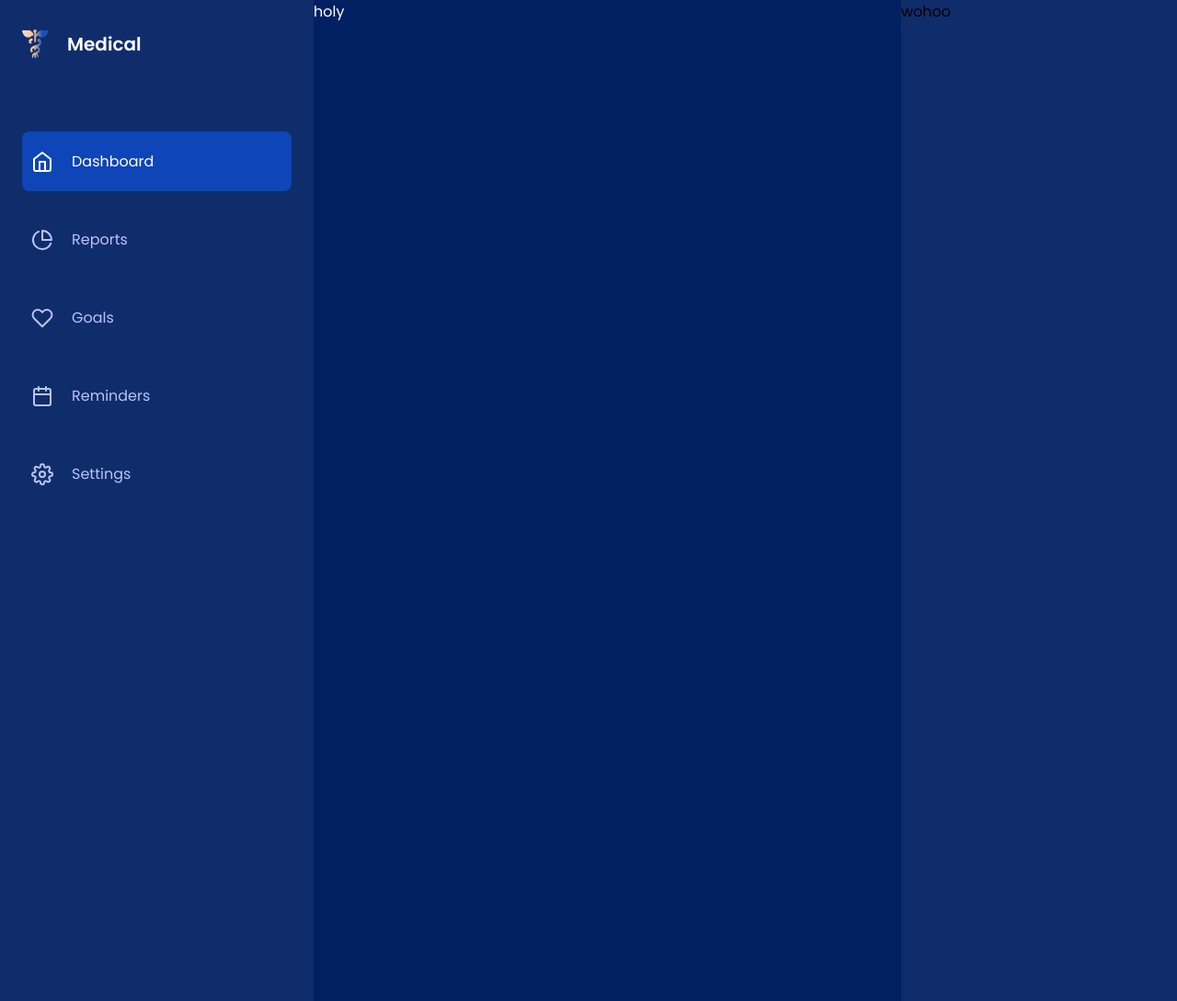
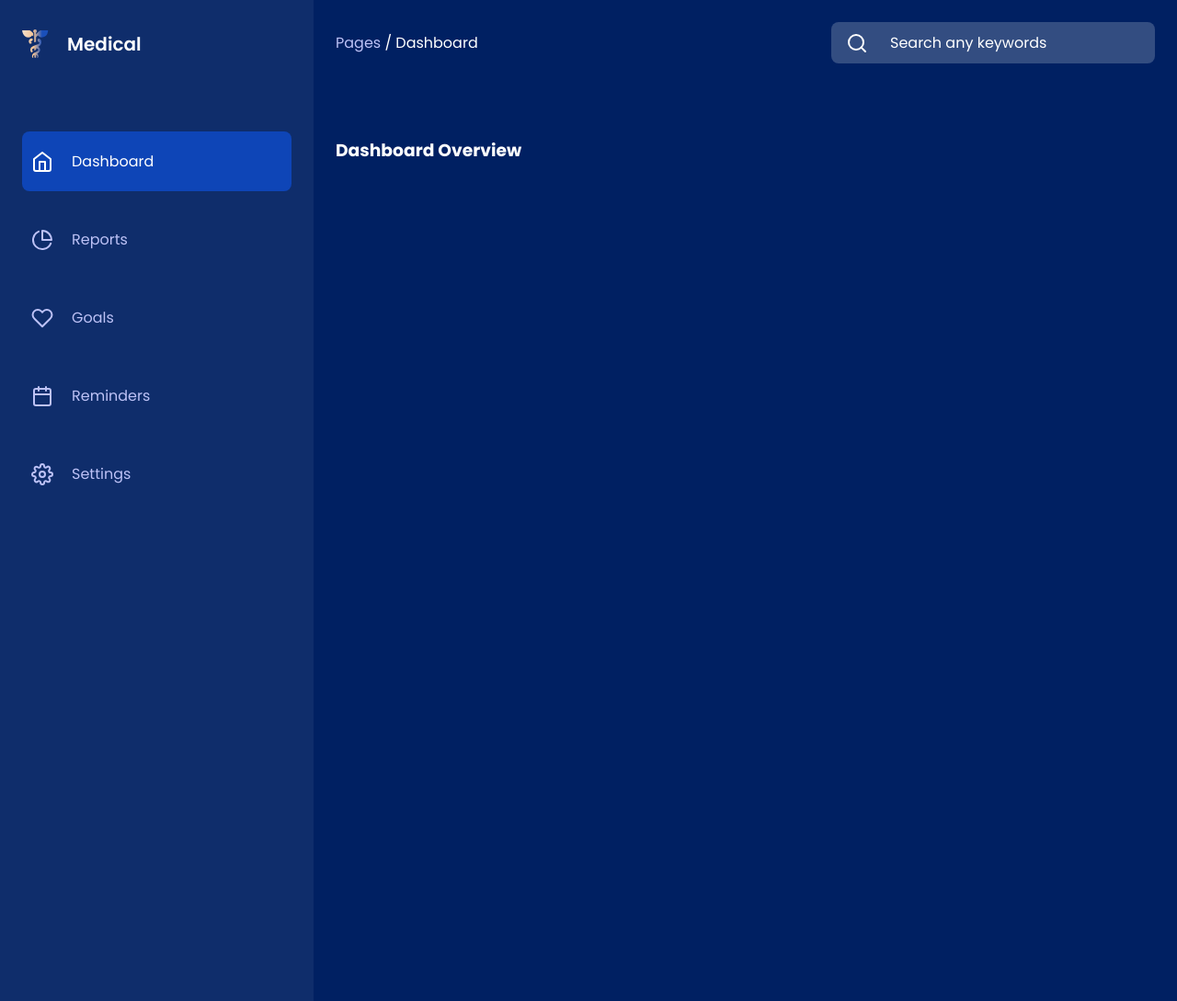
Before and after one commit to Erl1nd/admin-dashboard, a plain HTML site: page index.html in a window 1280 px wide. Shown: the whole page at 92% size. Drawn offline with Linux system fonts and the light colour scheme.

Commit message:
Added Header

```diff
--- a/css/styles.css
+++ b/css/styles.css
@@ -1,6 +1,7 @@
 :root {
     --primary-color: #0E45B7;
     --element-background: rgba(255, 255, 255, 0.06);
+    --main-element-background: rgba(255, 255, 255, 0.2);
     --background: #002062;
     --font-family: 'Poppins', sans-serif;
     --gray: #BDC2F6;
@@ -14,7 +15,6 @@ body {
 
 .container {
     display: flex;
-    flex-direction: row;
 }
 
 /* SIDEBAR */
@@ -65,10 +65,32 @@ body {
 .main {
     flex: 1;
     color: white;
+    padding: 24px 24px;
 }
 
-/* LEFTBAR */
-.leftbar {
-    background-color: var(--element-background);
-    width: 300px;
+.header {
+    width: 100%;
+    display: flex;
+    justify-content: space-between;
+    align-items: center;
+    margin-bottom: 80px;
 }
+
+.breadcrumbs .previous {
+    color: var(--gray);
+}
+
+.search-bar {
+    display: flex;
+    align-items: center;
+    padding-left: 16px;
+    padding-right: 16px;
+    height: 45px;
+    width: 320px;
+    background-color: var(--main-element-background);
+    border-radius: 8px;
+}
+
+.search-bar .search-icon {
+    margin-right: 24px;
+}
--- a/index.html
+++ b/index.html
@@ -42,10 +42,17 @@
             </div>
         </div>
         <div class="main">
-            holy
-        </div>
-        <div class="leftbar">
-            wohoo
+            <div class="header">
+                <div class="breadcrumbs">
+                    <span class="previous">Pages</span> / Dashboard
+                </div>
+                <div class="search-bar">
+                    <img class="search-icon" src="./icons/search.svg" alt=""> <span>Search any keywords</span>
+                </div>
+            </div>
+            <div class="header-card">
+                <h3>Dashboard Overview</h3>
+            </div>
         </div>
     </div>
 </body>
```
Also changed, not shown: icons/search.svg (added).
